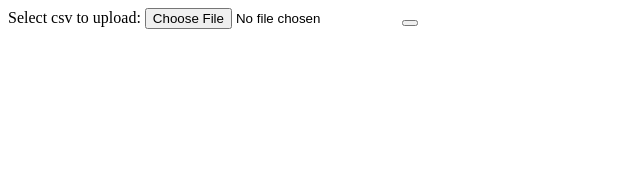
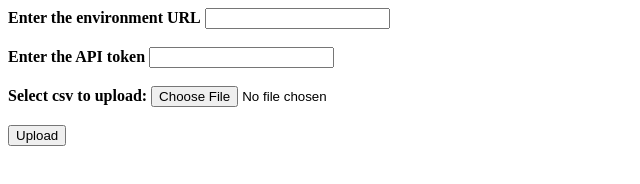
Before and after one commit to ketuls/shoggothweb, a plain HTML site: page index.html in a window 1280 px wide. Shown: the whole page, without its empty margins (0-640 px from the left). Drawn offline with Linux system fonts and the light colour scheme.

Commit message:
shoggothweb nobug create dummy form

```diff
--- a/index.html
+++ b/index.html
@@ -1,6 +1,18 @@
+<!DOCTYPE html>
+<html>
+<body>
 <form action="upload.php" method="post" enctype="multipart/form-data">
-    Select csv to upload:
-    <input type="file" name="fileToUpload" id="fileToUpload">
-    <button type="submit" name="submit">
+	<b>Enter the environment URL</b>
+	<input type="text" id="url"><br/><br/>
+
+    <b>Enter the API token</b>
+	<input type="text" id="token"><br/><br/>
+
+    <b>Select csv to upload:</b>
+    <input type="file" name="fileToUpload" id="fileToUpload" /><br/><br/>
+
+    <button type="submit">Upload</button><br/>
 </form>
-<script src="papaparse.js" type="text/javascript" />
+<script src="./papaparse.js" ></script>
+</body>
+</html>
```
Also changed, not shown: papaparse.js.
